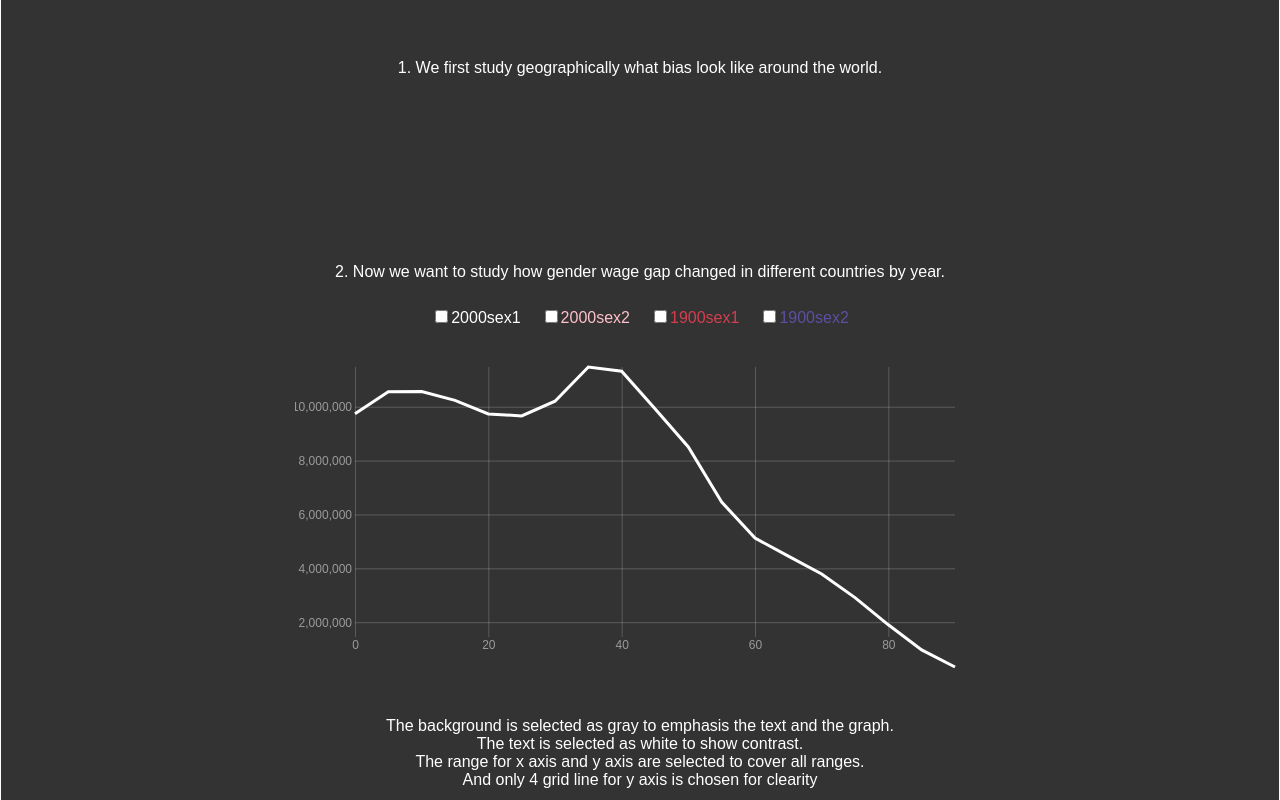
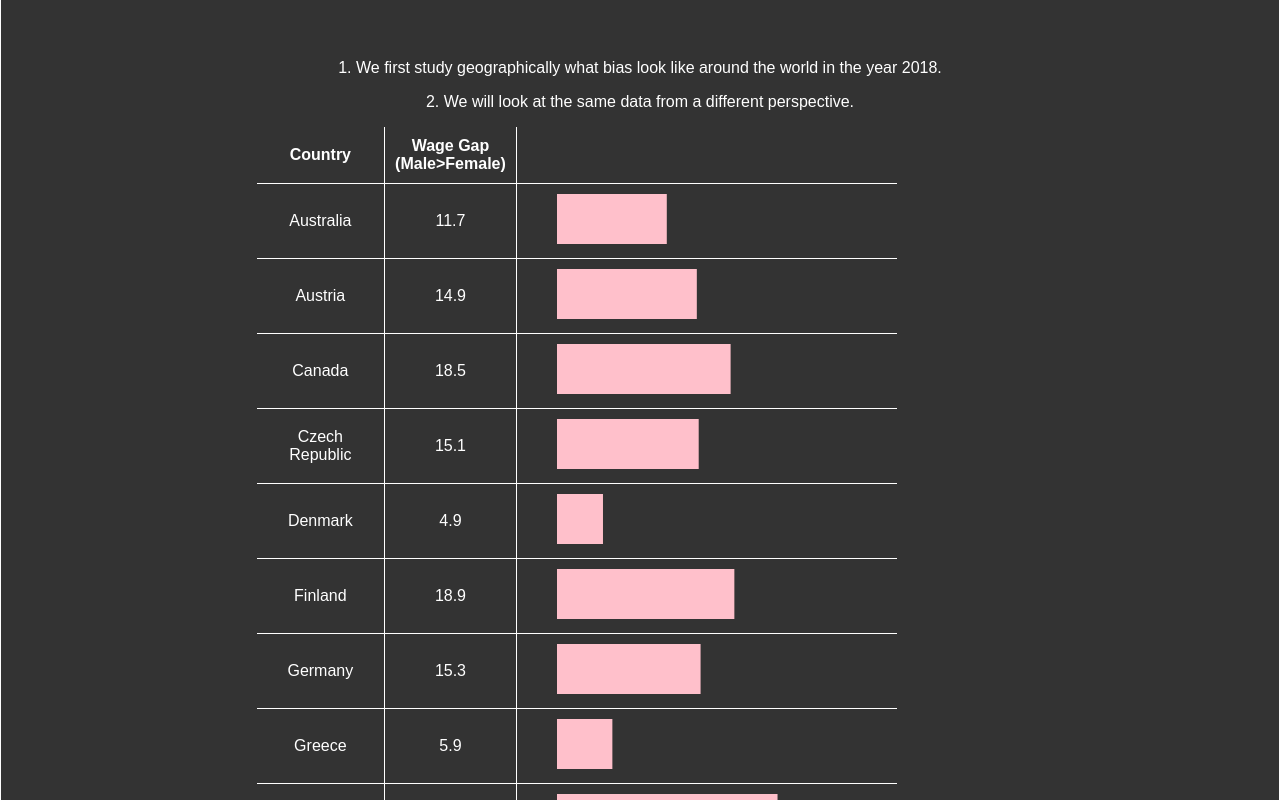
Before and after one commit to Yi-G1/Info474InteractiveVisualization1, a React (Vite) app in the folder HW1/: page / in a window 1280 px wide. Shown: the part 540-1340 px from the top of the page. Built offline with nearby package versions, Linux system fonts and the light colour scheme.

Commit message:
added more comments and edited graph 2

```diff
--- a/HW1/src/App.css
+++ b/HW1/src/App.css
@@ -1,3 +1,40 @@
+table {
+  width: 640px;
+  border-collapse: collapse;
+  margin-left: 20%;
+  color: white;
+}
+
+th, td {
+  border: 1px solid white;
+  padding: 10px;
+
+}
+/* remove outer boarder */
+th {
+  border-top: none;
+}
+
+th:first-child {
+  border-left: none;
+}
+
+th:last-child {
+  border-right: none;
+}
+
+tr:last-child td {
+  border-bottom: none;
+}
+
+tr > td:first-child {
+  border-left: none;
+}
+
+tr > td:last-child {
+  border-right: none;
+}
+/* app */
 .App {
   text-align: center;
   /* The code that you need to copy */
--- a/HW1/src/App.jsx
+++ b/HW1/src/App.jsx
@@ -1,10 +1,13 @@
-import React from "react";
+import React,  {useState,useEffect,Component, Fragment}  from "react";
 import MultilineChart from "./views/MultilineChart";
 import Legend from "./views/Legend";
-import { scaleLinear, scaleBand, extent, line, symbol, csv } from "d3";
+import { max } from 'd3-array';
+import { scaleLinear, scaleBand,scaleOrdinal , extent, line, symbol, csv } from "d3";
 import { AxisLeft, AxisBottom } from "@visx/axis";
+import { schemeCategory10 } from 'd3-scale-chromatic';
+import { NodeGroup } from 'react-move';
+//npm install react-move
 import { uniq } from "lodash";
-import { useState } from 'react'
 import logo from './logo.svg'
 import getgwg from "./gender_wage_gap.js";
 import census from "./census.js";
@@ -14,6 +17,9 @@ import './App.css'
 // var value = ArrName['key_1']; //<- ArrName is the name of your array
 let gwg= getgwg();
 
+
+
+
 console.log("gwg", gwg);
 let sex1 = census.filter(item => {return item.Sex === 1})
 let sex2 = census.filter(item => {return item.Sex === 2})
@@ -22,41 +28,38 @@ let sex21900 = sex2.filter(item => {return item.Year === 1900})
 let sex12000  = sex1.filter(item => {return item.Year === 2000})
 let sex22000  = sex2.filter(item => {return item.Year === 2000})
 
+// data wrangling for graph 1 and 2
+let world2018data = gwg.filter(item => {return item.Time === '2018'})
+let world2018datamid = world2018data.filter(item => {return item.IND === 'EMP9_5'})
+
+console.log("world2018datamid",world2018datamid);
+
+
 // data wrangling for graph 3
 let usdata = gwg.filter(item => {return item.COU === 'USA'})
 let ustop10 = usdata.filter(item => {return item.IND === 'EMP9_9'})
 let usbot10 = usdata.filter(item => {return item.IND === 'EMP9_1'})
 let usmid = usdata.filter(item => {return item.IND === 'EMP9_5'})
-console.log("usData",usdata);
-console.log("usmid",usmid);
+// console.log("usData",usdata);
+// console.log("usmid",usmid);
 
 const compData = {
-  name: "2000sex1",
+  name: "top10USA",
   color: "#ffffff",
-  items: sex12000.map((item) => ({ ...item, value: item.People }))
+  items: ustop10.map((item) => ({ ...item, value: item.Value }))
 };
 
-// const compData = {
-//   name: "1900sex1",
-//   color: "#ffffff",
-//   items: sex11900.map((item) => ({ ...item, value: item.People }))
-// };
 
-const sex21900Data = {
-  name: "1900sex2",
+const usB10Data = {
+  name: "Bot10USA",
   color: "#5e4fa2",
-  items: sex21900.map((item) => ({ ...item, value: item.People }))
+  items: usbot10.map((item) => ({ ...item, value: item.Value }))
 };
 
-const sex11900Data = {
-  name: "1900sex1",
+const usMid10Data = {
+  name: "MedianUSA",
   color: "#d53e4f",
-  items: sex11900.map((item) => ({ ...item, value: item.People }))
-};
-const sex22000Data = {
-  name: "2000sex2",
-  color: "pink",
-  items: sex22000.map((item) => ({ ...item, value: item.People }))
+  items: usmid.map((item) => ({ ...item, value: item.Value }))
 };
 const dimensions = {
   width: 600,
@@ -69,18 +72,59 @@ const dimensions = {
   }
 };
 
+//-------------------------------------------
+//function get barchart
+const Chart = ({ children, height, width }) => (
+  <svg viewBox={`0 0 ${width} ${height}`} height={height} width={width}>
+    {children}
+  </svg>
+)
+
+const Bar = ({ fill = '#000', x, y, height, width }) => (
+  <rect fill={fill} x={x} y={y} height={height} width={width} />
+)
+
+const greatestValue = values =>
+  values.reduce((acc, cur) => (cur > acc ? cur : acc), -Infinity)
+
+const BarChart = ({ data }) => {
+  const barWidth = 20
+  const barMargin = 5
+  const width = data.length * (barWidth + barMargin)
+  const height = greatestValue(data.map(item => item.Value))*2
+
+  return (
+    <Chart height={height} width={width}>
+      {data.map((item, index) => (
+        <Bar
+          key={item.Time}
+          fill="teal"
+          x={index * (barWidth + barMargin)}
+          y={height - item.Value}
+          width={barWidth}
+          height={item.Value}
+        />
+      ))}
+    </Chart>
+  )
+}
+// Start app
+const widthScale = scaleLinear().domain([0, 34.1]).range([0, 320]);
+// const colorScale = scaleOrdinal(schemeCategory10);
+
 export default function App() {
   const [selectedItems, setSelectedItems] = React.useState([]);
-  const legendData = [compData,  sex22000Data, sex11900Data,sex21900Data];
+  const legendData = [compData,  usB10Data,usMid10Data];
   const chartData = [
     compData,
-    ...[sex22000Data, sex11900Data,sex21900Data].filter((d) => selectedItems.includes(d.name))
+    ...[usB10Data,usMid10Data].filter((d) => selectedItems.includes(d.name))
   ];
   const onChangeSelection = (name) => {
     const newSelectedItems = selectedItems.includes(name)
       ? selectedItems.filter((item) => item !== name)
       : [...selectedItems, name];
     setSelectedItems(newSelectedItems);
+
   };
 
   return (
@@ -92,7 +136,7 @@ Gender equality is a topic that have been constantly discussed in our daily life
         In the workforce, many people are still debating whether or not there are bias towards one side or another, and how significant is this bias.
 There are many standards people use to measure bias, and some of them may not be as meaningful.
         For example, one such standard would be showing the paycheck of women on average compare to men.
-        There are people arguing that women in general are paid less than men,  but others counter this argument by stating that most very low wages jobs are mostly male workers than female.
+        There are people arguing that women in general are paid less than men,  but others counter this argument by stating that most very low Value jobs are mostly male workers than female.
         <br/><br/>
         For the scope of this project, we will look at 3 standards, breifly examine them, and come up with a conclusion on our own.
         More specifically, we will study the following question:
@@ -111,20 +155,47 @@ There are many standards people use to measure bias, and some of them may not be
          <p>Firstly, let us study a dataset contains information around the world. Note that the gender wage gap data is obtained from the data source and will be verified by other datasets in later homework.</p>
         <br/>
         <br/>
-        <p>1. We first study geographically what bias look like around the world.</p>
-         <svg/>
-         <p>2. Now we want to study how gender wage gap changed in different countries by year. </p>
+        <p>1. We first study geographically what bias look like around the world in the year 2018.</p>
+
+
+         <p>2. We will look at the same data from a different perspective. </p>
+         <table>
+                 <thead>
+                   <tr>
+                     <th width="20%">Country</th>
+                     <th width="20%"> Wage Gap (Male>Female)</th>
+                     <th></th>
+                   </tr>
+                 </thead>
+                 <tbody>
+                   {world2018datamid.map(d => (
+                     <tr key={d.Country}>
+                       <td>
+                         {d.Country}
+                       </td>
+                       <td>
+                         {d.Value}
+                       </td>
+                       <td>
+                         <svg height="50">
+                           <rect width={widthScale(d.Value)} height="50" fill={'pink'} />
+                         </svg>
+
+                       </td>
+                     </tr>
+                   ))}
+                 </tbody>
+               </table>
+
+        <p>This shows us that Costa Rica	have the least wage-gap difference whereas Korea has most wage-gap difference.</p>
+        <p>3. Let us take a deeper look into the US--change of gender gap for top 10, bottom 10 and median  over time. </p>
         <Legend
           data={legendData}
           selectedItems={selectedItems}
           onChange={onChangeSelection}
         />
         <MultilineChart data={chartData} dimensions={dimensions} />
-        <p>The background is selected as gray to emphasis the text and the graph. <br/>The text is selected as white to show contrast. <br/>
-        The range for x axis and y axis are selected to cover all ranges. <br/>And only 4 grid line for y axis is chosen for clearity </p>
-
-        <p>3. Let us take a deeper look into the US--change of gender wage on top and on bottom over time. </p>
-        <svg/>
+        <p>80% of the gender gap in the US lie in between the white line and the purple line. <br/>The gender gap problem in the US did reduce in general.(Also considering the inflation problem) <br/> </p>
 
         <p>4. The average gender wage difference by countries.  The county with most extreme bias towards male and female are: </p>
         <svg/>
--- a/HW1/src/views/MultilineChart/MultilineChart.jsx
+++ b/HW1/src/views/MultilineChart/MultilineChart.jsx
@@ -13,13 +13,13 @@ const MultilineChart = ({ data = [], dimensions = {} }) => {
   React.useEffect(() => {
     const xScale = d3
       .scaleLinear()
-      .domain(d3.extent(data[0].items, (d) => d.Age))
+      .domain(d3.extent(data[0].items, (d) => d.Time))
       .range([0, width]);
     const yScale = d3
       .scaleLinear()
       .domain([
-        d3.min(data[0].items, (d) => d.value) - 50,
-        d3.max(data[0].items, (d) => d.value) + 50
+        -5,
+        45
       ])
       .range([height, 0]);
     // Create root container where we will append all other chart elements
@@ -60,7 +60,7 @@ const MultilineChart = ({ data = [], dimensions = {} }) => {
     // Draw the lines
     const line = d3
       .line()
-      .x((d) => xScale(d.Age))
+      .x((d) => xScale(d.Time))
       .y((d) => yScale(d.value));
     const lines = svg
       .selectAll(".line")
--- /dev/null
+++ b/package.json
@@ -0,0 +1,5 @@
+{
+  "dependencies": {
+    "react-move": "^6.5.0"
+  }
+}
```
Also changed, not shown: 1 other file (tests, documents, lock files or other folders).
